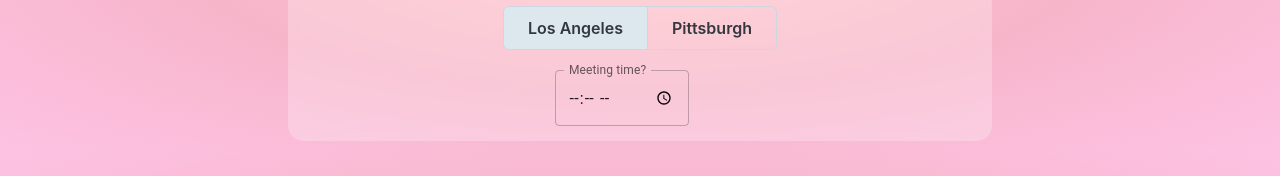
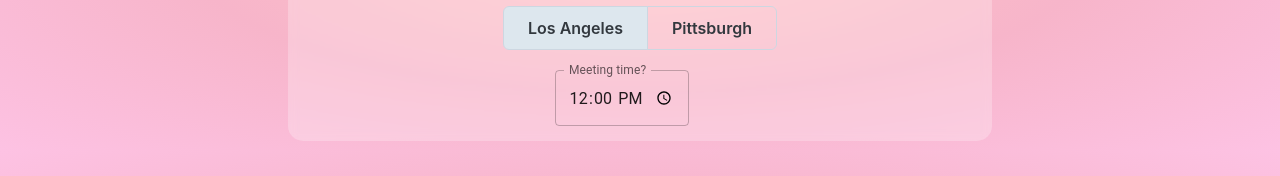
Before and after one commit to Luesf/timezones, a React (Create React App) app: page / in a window 1280 px wide. Shown: the part 249-425 px from the top of the page. Built offline with nearby package versions, Linux system fonts and the light colour scheme; no server answers; some icons are missing.

Commit message:
meeting time default state updated to 12:00

```diff
--- a/src/components/Conversions/Conversion.jsx
+++ b/src/components/Conversions/Conversion.jsx
@@ -10,7 +10,7 @@ import TextField from '@mui/material/TextField';
 export function Conversion() {
 
     const [value, setValue] = useState("Los Angeles");
-    const [meetingTime, setMeetingTime] = useState("");
+    const [meetingTime, setMeetingTime] = useState("12:00");
     const [meetingTimeGuatemala, setMeetingTimeGuatemala] = useState("");
     const [meetingTimePittsburgh, setMeetingTimePittsburgh] = useState("");
     const [meetingTimeLosAngeles, setMeetingTimeLosAngeles] = useState("");
```
